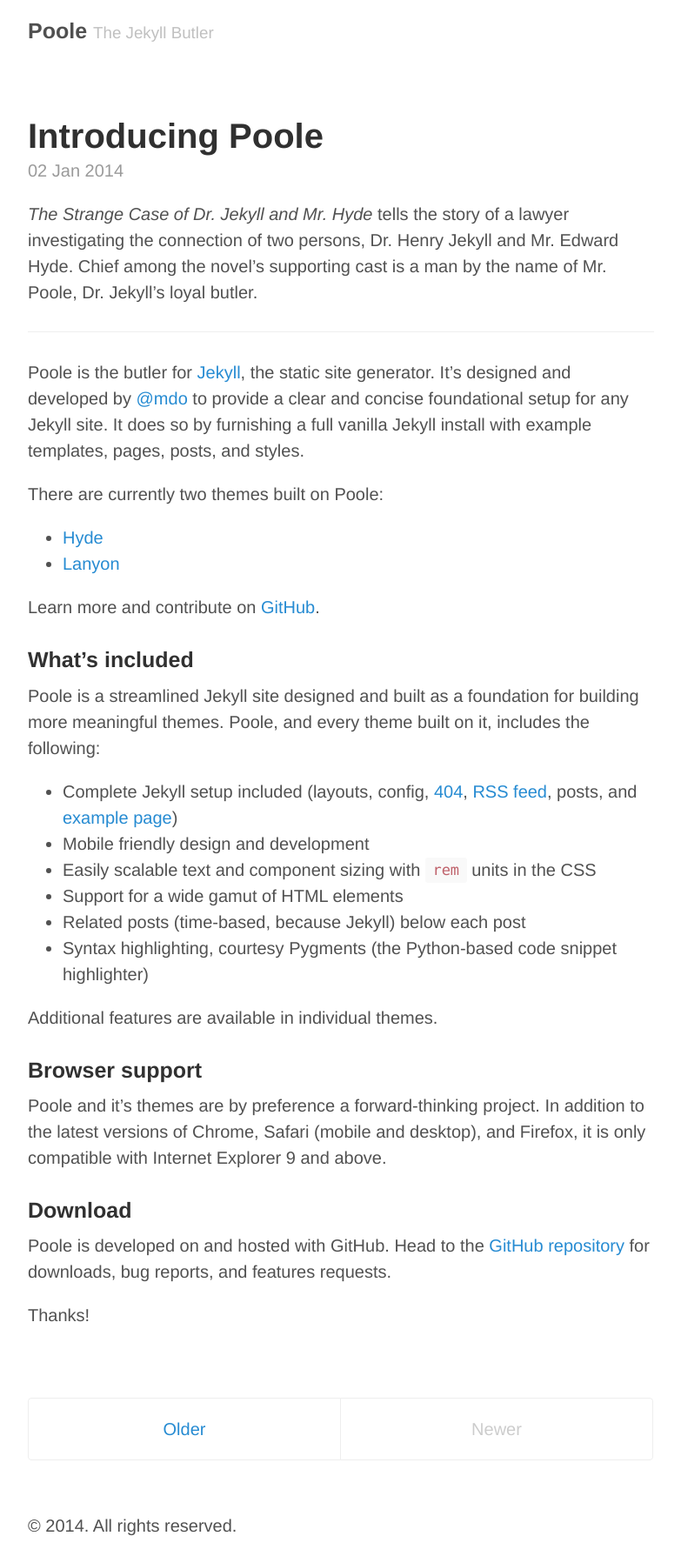
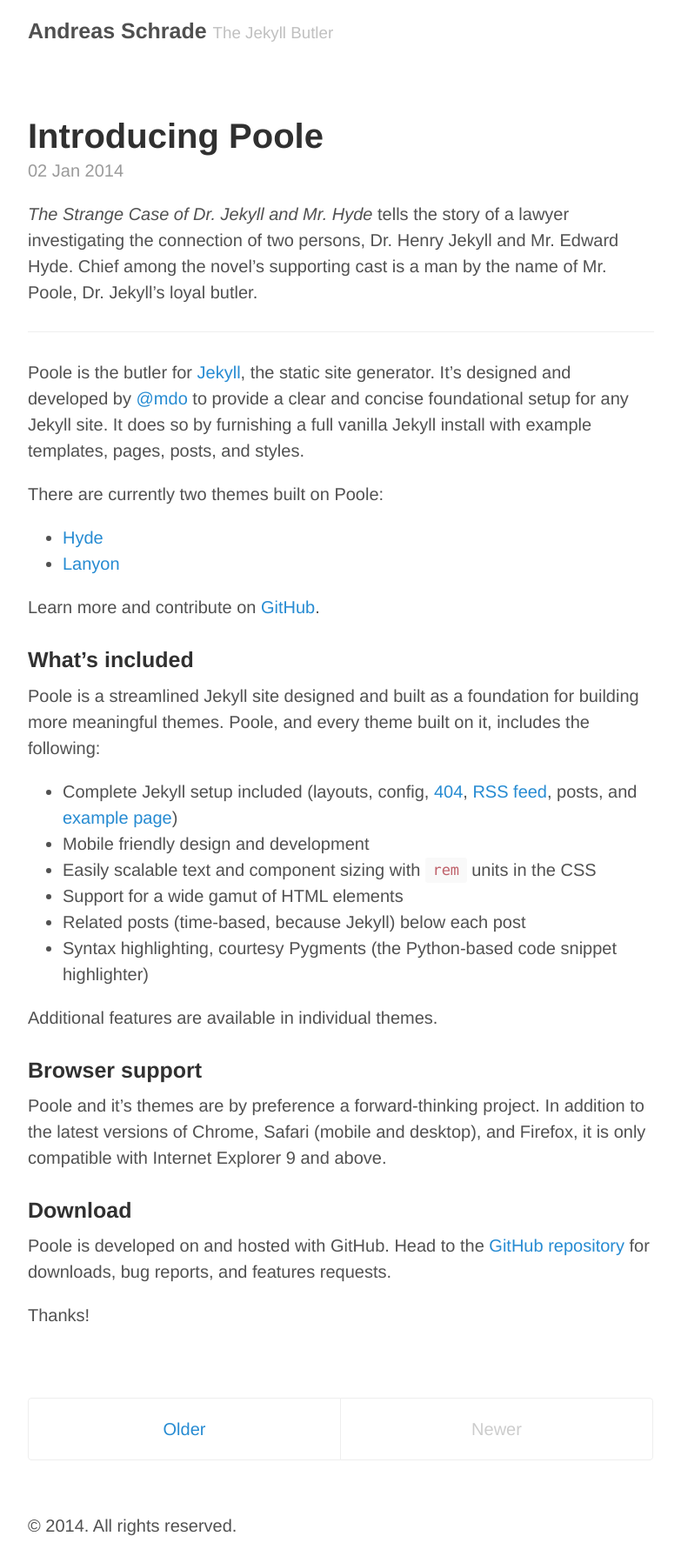
Before and after one commit to andreasschrade/andreasschrade.github.com, a Jekyll site: the page built from index.html, in a window 1280 px wide. Shown: the whole page at 87% size, without its empty margins (248-1031 px from the left). Built offline with Jekyll 4.4.1, drawn with Linux system fonts in a browser that asks for light colours; Markdown is read by kramdown in place of the engine named in the settings; the list of posts is cut into pages by our own code.

Commit message:
adjusted configuration

```diff
--- a/_config.yml
+++ b/_config.yml
@@ -6,17 +6,17 @@
 permalink:        pretty
 
 # Setup
-title:            Poole
+title:            Andreas Schrade
 tagline:          The Jekyll Butler
 url:              http://getpoole.com
 paginate:         1
 baseurl:          /
 author:
-  name:           Mark Otto
-  url:            https://twitter.com/mdo
-  email:          markdotto@gmail.com
+  name:           Andreas Schrade
+  url:            http://andreasschrade.de
+  email:          blog@andreasschrade.de
 
 # Custom vars
 version:          1.0.0
 github:
-  repo:           https://github.com/poole/poole
+  repo:           https://github.com/andreasschrade/andreasschrade.github.com
```
